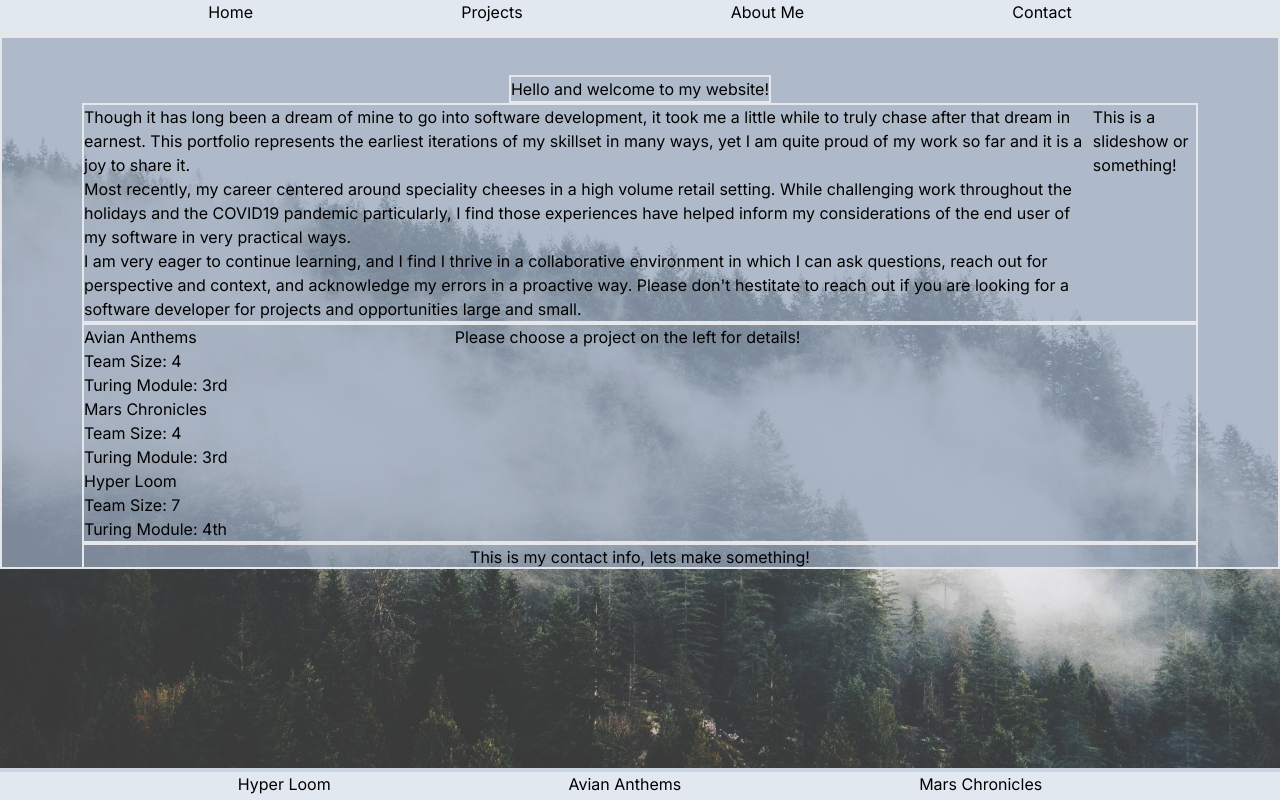
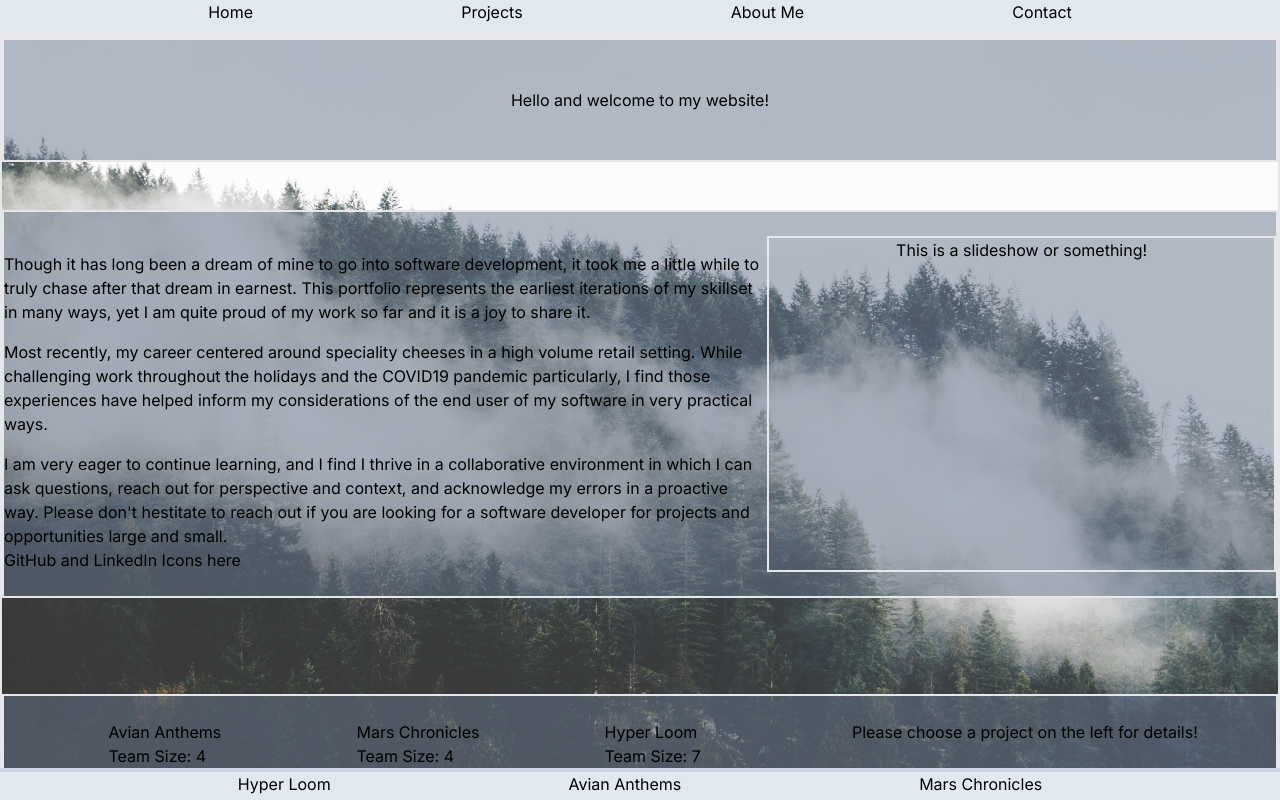
Before and after one commit to sdmisra/final-portfolio, a Next.js app: page / in a window 1280 px wide. Built offline with nearby package versions, Linux system fonts and the light colour scheme.

Commit message:
all positions now enabled, need to build out projects section

```diff
--- a/src/app/components/Dashboard.js
+++ b/src/app/components/Dashboard.js
@@ -8,7 +8,7 @@ const Dashboard = ({selection}) => {
   console.log(selection);
 
   return (
-    <section className='flex flex-col justify-center items-center bg-scroll h-full w-full border-2 bg-slate-400/75 p-20 pb-10 overflow-y-scroll'>
+    <section className='flex flex-col bg-scroll border-2 overflow-y-scroll'>
       <Welcome/>
       <AboutMe />
       <ProjectsPage/>
--- a/src/app/components/Header.js
+++ b/src/app/components/Header.js
@@ -6,7 +6,7 @@ const Header = ({setSelection})=> {
   return (
     <header className='sticky top-0 w-full border-b-4 bg-slate-200'>
       <div className='flex justify-evenly'>
-        <a className='h-8' href='#'>
+        <a className='h-8' href='#welcome'>
           Home
         </a>
         <a className='h-8' href='#projects'>
--- a/src/app/components/Selections/AboutMe.js
+++ b/src/app/components/Selections/AboutMe.js
@@ -2,23 +2,22 @@ import React from 'react'
 
 const AboutMe = () => {
   return (
-    <section className='flex w-full border-2'>
-    <div className id='aboutme'>
-    <section className='diatribe-wrapper'>
-      <p className='about-paragraph'>
+    <section className='flex justify-between border-2 bg-slate-500/50 my-12 py-6'>
+    <div className='h-auto w-3/5' id='aboutme'>
+      <p className='pt-4'>
       Though it has long been a dream of mine to go into software development, it took me a little while to truly chase after that dream in earnest. This portfolio represents the earliest iterations of my skillset in many ways, yet I am quite proud of my work so far and it is a joy to share it.
       </p>
-      <p className='about-paragraph'>
+      <p className='pt-4'>
       Most recently, my career centered around speciality cheeses in a high volume retail setting. While challenging work throughout the holidays and the COVID19 pandemic particularly, I find those experiences have helped inform my considerations of the end user of my software in very practical ways.
       </p>
-      <p className='about-paragraph'>
+      <p className='pt-4'>
       I am very eager to continue learning, and I find I thrive in a collaborative environment in which I can ask questions, reach out for perspective and context, and acknowledge my errors in a proactive way.
 
       Please don't hestitate to reach out if you are looking for a software developer for projects and opportunities large and small.
       </p>
-    </section>
+      <span> GitHub and LinkedIn Icons here</span>
     </div>
-    <div className='timeline right-side'>
+    <div className='flex justify-center w-2/5 border-2'>
     This is a slideshow or something!
     </div>
     </section>
--- a/src/app/components/Selections/Contact.js
+++ b/src/app/components/Selections/Contact.js
@@ -1,6 +1,6 @@
 const Contact = () => {
   return (
-    <section className='border-2 flex w-full justify-center'>
+    <section className='border-2 h-auto flex w-full justify-center bg-slate-500/50 my-12 py-6'>
       <h1 id='contact'>
         This is my contact info, lets make something!
       </h1>
--- a/src/app/components/Selections/ProjectsPage/ProjectsPage.js
+++ b/src/app/components/Selections/ProjectsPage/ProjectsPage.js
@@ -37,13 +37,13 @@ const ProjectsPage = ()=> {
   }
 
   return (
-    <section className='border-2 flex w-full' id='projects'>
-    <div className='w-1/3'>
+    <section className='border-2 flex h-auto w-full bg-slate-500/50 my-12 py-6' id='projects'>
+    <div className='flex justify-evenly w-2/3'>
       <ProjectCard project={ProjectArray['anthems']} select={()=>selectProject('anthems')}/>
       <ProjectCard project={ProjectArray['chronicles']} select={()=>{selectProject('chronicles')}}/>
       <ProjectCard project={ProjectArray['hyperloom']} select={()=>{selectProject('hyperloom')}}/>
     </div>
-    <section className='w-2/3'>
+    <section className='w-1/3'>
       {!selectedProject ? <h1>Please choose a project on the left for details!</h1> :
       <Image src={`${ProjectArray[selectedProject]['previewImg']}`}
       alt={selectedProject}
--- a/src/app/components/Selections/Welcome.js
+++ b/src/app/components/Selections/Welcome.js
@@ -1,9 +1,8 @@
 const Welcome = () => {
   return (
-    <section className='border-2'>
+    <section className='flex justify-center border-2 bg-slate-500/50 h-auto py-12' id='welcome'>
       <h1>Hello and welcome to my website!</h1>
     </section>
   )
 }
-
 export default Welcome;
--- a/src/app/page.js
+++ b/src/app/page.js
@@ -15,7 +15,7 @@ export default function Home() {
   return (
     <>
     <Header setSelection={(value)=>{setSelection(value)}}/>
-    <main className='flex justify-center flex-col items-center h-2/3'>
+    <main className='flex justify-center flex-col items-center h-[92vh]'>
     <Dashboard selection={selection}/>
     <Footer />
     </main>
```
